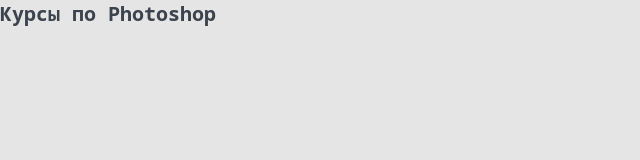
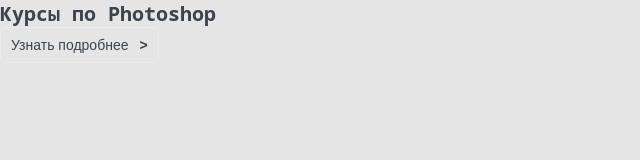
Before and after one commit to GremlinZq/Top-App, a Next.js app: page / in a window 1280 px wide. Shown: the top 160 px of the page, without its empty margins (0-640 px from the left). Built offline with nearby package versions, Linux system fonts and the light colour scheme.

Commit message:
add component Button

```diff
--- /dev/null
+++ b/components/Button/Button.module.scss
@@ -0,0 +1,35 @@
+.button {
+  display: inline-block;
+  box-sizing: border-box;
+  padding: 10px;
+  cursor: pointer;
+  background-color: #fff;
+  border-radius: 5px;
+  text-align: center;
+  border: none;
+  color: var(--black);
+  font-size: 14px;
+  line-height: 14px;
+  font-weight: 400;
+}
+
+.primary {
+  &:hover {
+    background-color: #5f42ea;
+  }
+
+  color: #fff;
+  background-color: var(--primary);
+}
+
+.ghost {
+  &:after {
+    content: '>';
+    margin-left: 11px;
+    color: var(--black);
+    font-weight: 700;
+    text-align: center;
+  }
+  border: 1px solid #EBEBEB;
+  background-color: transparent;
+}
--- /dev/null
+++ b/components/Button/Button.tsx
@@ -0,0 +1,16 @@
+// Core
+import {ButtonHTMLAttributes, DetailedHTMLProps, ReactNode} from "react";
+
+// styles
+import cn from 'classnames';
+import styles from './Button.module.scss';
+
+// types
+interface ButtonType extends DetailedHTMLProps<ButtonHTMLAttributes<HTMLButtonElement>, HTMLButtonElement> {
+    children?: ReactNode
+    appearance?: 'primary' | 'ghost'
+}
+
+export const Button = ({appearance = 'ghost', children, ...props}: ButtonType) => (
+    <button {...props} className={cn(styles.button, appearance && styles[appearance])}>{children}</button>
+)
--- a/components/index.ts
+++ b/components/index.ts
@@ -1 +1,2 @@
 export { Htag } from  './Htag/Htag';
+export { Button } from './Button/Button';
--- a/pages/index.tsx
+++ b/pages/index.tsx
@@ -1,8 +1,11 @@
-import { Htag } from "../components";
+import {Button, Htag } from "../components";
 
 const HomePage = () => {
     return (
-        <Htag Tag='h3'>Курсы по Photoshop</Htag>
+        <>
+            <Htag Tag='h3'>Курсы по Photoshop</Htag>
+            <Button>Узнать подробнее</Button>
+        </>
     );
 };
 
--- a/styles/globals.scss
+++ b/styles/globals.scss
@@ -24,7 +24,7 @@
 :root {
   --black: #3B434E;
   --white: white;
-  --primary: #7653FC;
+  --primary: #6b48ef;
   --red: #FC836D;
   --green: #1DC37E;
   --green-light: #C8F8E4;
```
